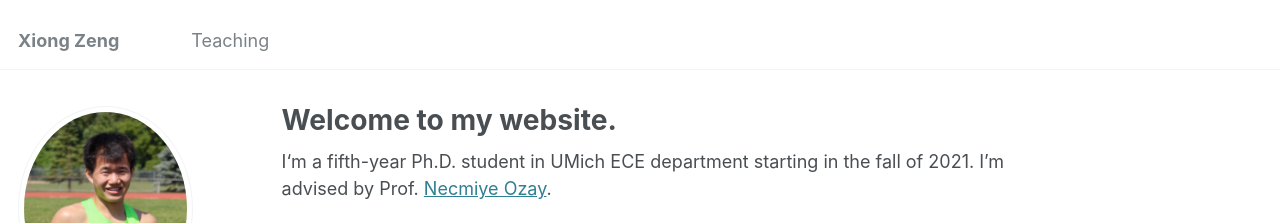
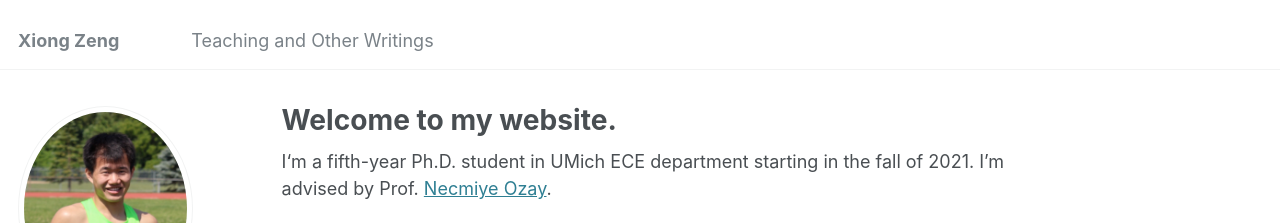
Before and after one commit to zengxiong111/zengxiong.github.io, a Jekyll site: the page built from _pages/about.md, in a window 1280 px wide. Shown: the top 223 px of the page. Built offline with Jekyll 4.4.1, drawn with Linux system fonts in a browser that asks for light colours; some web fonts are replaced.

Commit message:
Update navigation.yml

```diff
--- a/_data/navigation.yml
+++ b/_data/navigation.yml
@@ -11,7 +11,7 @@ main:
   # - title: "Talks"
   #   url: /talks/
 
-  - title: "Teaching"
+  - title: "Teaching and Other Writings"
     url: /teaching/
 
   # - title: "Portfolio"
```
